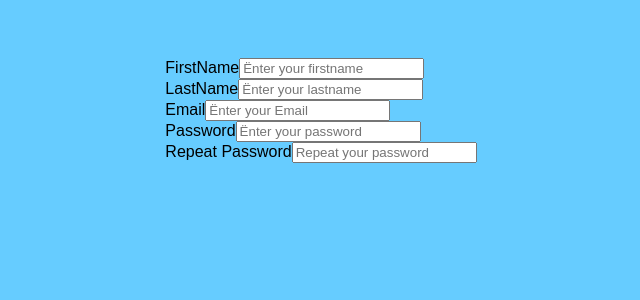
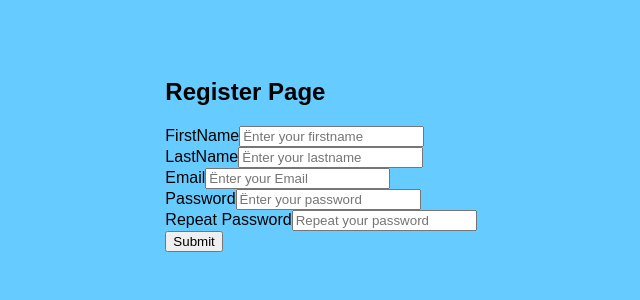
Before and after one commit to musengya/register-page, a React (Create React App) app: page / in a window 1280 px wide. Shown: the top 300 px of the page, without its empty margins (319-959 px from the left). Built offline with nearby package versions, Linux system fonts and the light colour scheme.

Commit message:
Change files

```diff
--- a/src/App.js
+++ b/src/App.js
@@ -4,7 +4,8 @@ import "./App.css";
 class App extends React.Component {
   render() {
     return (
-      <div>
+      <div className="App">
+        <h2>Register Page</h2>
         <form>
           <label>FirstName</label>
           <input type="text" placeholder="Ënter your firstname" />
@@ -21,6 +22,7 @@ class App extends React.Component {
           <label>Repeat Password</label>
           <input type="password" placeholder="Repeat your password" />
           <br />
+          <input type="submit" value="Submit" />
         </form>
       </div>
     )
```
Also changed, not shown: src/index.js (+4 -4 lines).
